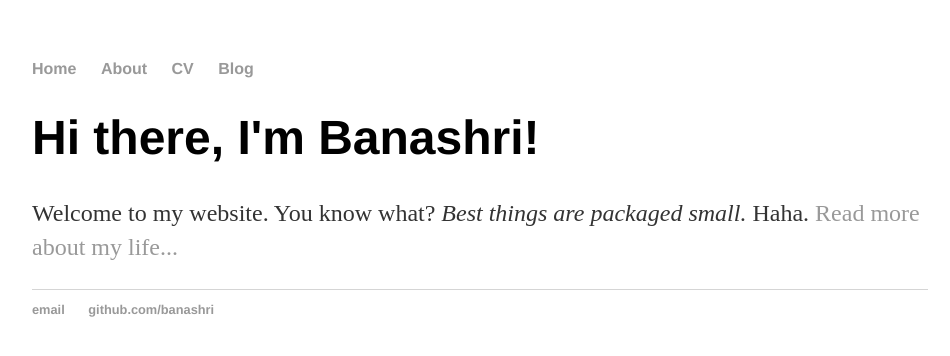
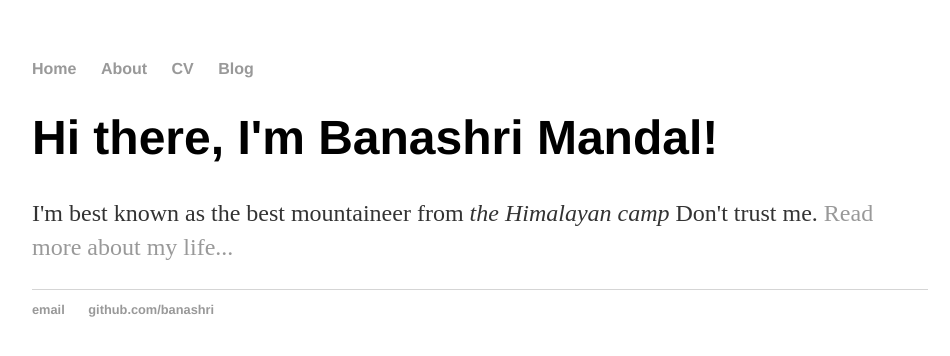
Before and after one commit to Banashri/banashri.github.io, a Jekyll site: the page built from index.html, in a window 1280 px wide. Shown: the top 356 px of the page, without its empty margins (160-1110 px from the left). Built offline with Jekyll 4.4.1, drawn with Linux system fonts in a browser that asks for light colours.

Commit message:
Update index.html

```diff
--- a/index.html
+++ b/index.html
@@ -1,30 +1,8 @@
-<!DOCTYPE html>
-<html>
-	<head>
-		<title>Banashri Mandal</title>
-    <!-- link to main stylesheet -->
-		<link rel="stylesheet" type="text/css" href="/css/main.css">
-	</head>
-	<body>
-		<nav>
-    		<ul>
-        		<li><a href="/">Home</a></li>
-	        	<li><a href="/about">About</a></li>
-        		<li><a href="/cv">CV</a></li>
-        		<li><a href="/blog">Blog</a></li>
-    		</ul>
-		</nav>
-		<div class="container">
-    		<div class="blurb">
-        		<h1>Hi there, I'm Banashri!</h1>
-				<p>Welcome to my website. You know what? <em>Best things are packaged small.</em> Haha. <a href="/about">Read more about my life...</a></p>
-    		</div><!-- /.blurb -->
-		</div><!-- /.container -->
-		<footer>
-    		<ul>
-        		<li><a href="mailto:banashri@gmx.de">email</a></li>
-        		<li><a href="https://github.com/Banashri">github.com/banashri</a></li>
-			</ul>
-		</footer>
-	</body>
-</html>
+---
+layout: default
+title: Hank Quinlan, Horrible Cop
+---
+<div class="blurb">
+	<h1>Hi there, I'm Banashri Mandal!</h1>
+	<p>I'm best known as the best mountaineer from <em>the Himalayan camp</em> Don't trust me. <a href="/about">Read more about my life...</a></p>
+</div><!-- /.blurb -->
```
